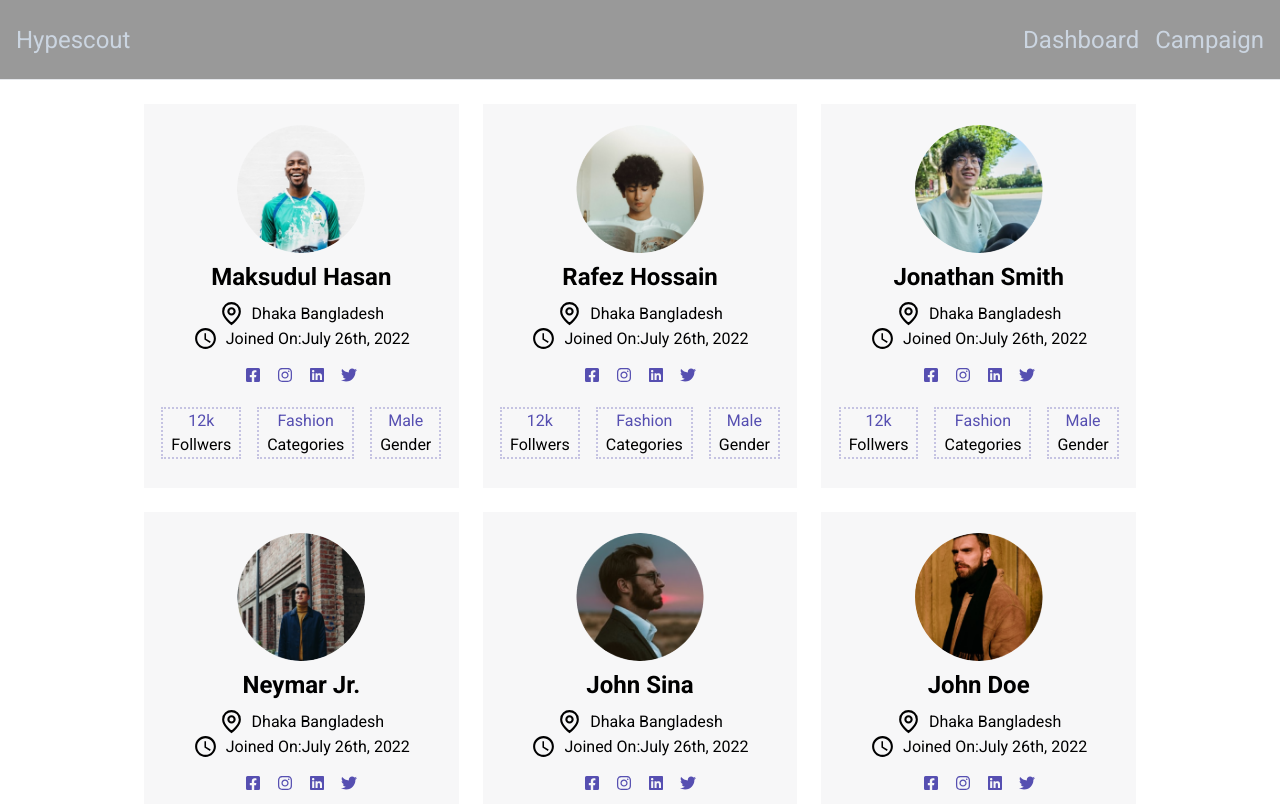
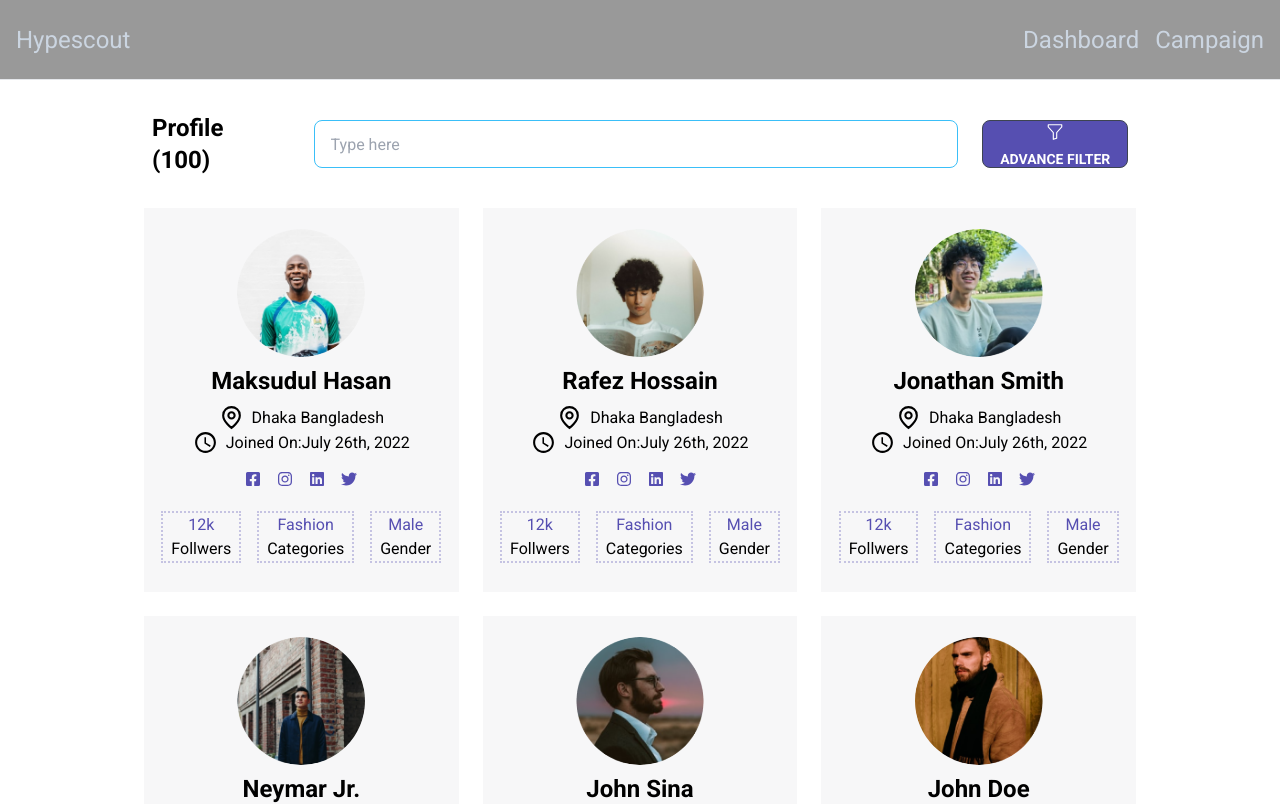
Before and after one commit to sakhawat777/hypescout-project, a Next.js app: page / in a window 1280 px wide. Shown: the top 804 px of the page. Built offline with nearby package versions, Linux system fonts and the light colour scheme.

Commit message:
Added Search bar field

```diff
--- a/pages/index.js
+++ b/pages/index.js
@@ -4,6 +4,7 @@ import styles from '../styles/Home.module.css';
 import Footer from './footer';
 import Main from './main';
 import Navbar from './navbar';
+import SearchField from './searchField';
 
 export default function Home() {
 	return (
@@ -14,9 +15,10 @@ export default function Home() {
 				<link rel='icon' href='/favicon.ico' />
 			</Head>
 
-			<Navbar></Navbar>
-			<Main></Main>
-			<Footer></Footer>
+			<Navbar />
+			<SearchField />
+			<Main />
+			<Footer />
 		</div>
 	);
 }
--- /dev/null
+++ b/pages/searchField.js
@@ -0,0 +1,31 @@
+import React from 'react';
+import { BsFunnel } from 'react-icons/bs';
+const SearchField = () => {
+	return (
+		<div className='m-6 mx-36 text-white'>
+			<div className='flex flex-col md:flex-row  justify-between items-center '>
+				<div className='left  flex-1 text-2xl font-bold text-black m-2'>
+					<span className=' text-sm md:text-2xl md:mr-6'>
+						Profile (100)
+					</span>
+				</div>
+				<div className='middle w-[100%] md:w-[65%] flex-4  m-2'>
+					<input
+						type='text'
+						placeholder='Type here'
+						class='input input-bordered input-info w-full '
+					/>
+				</div>
+				<div className='right  flex-1 md:ml-4 m-2'>
+					<button class=' btn  bg-secondaryColor md:gap-2 flex '>
+						<BsFunnel size={18}></BsFunnel>
+						{/* <span className='text-sm'></span> */}
+						Advance Filter
+					</button>
+				</div>
+			</div>
+		</div>
+	);
+};
+
+export default SearchField;
```
